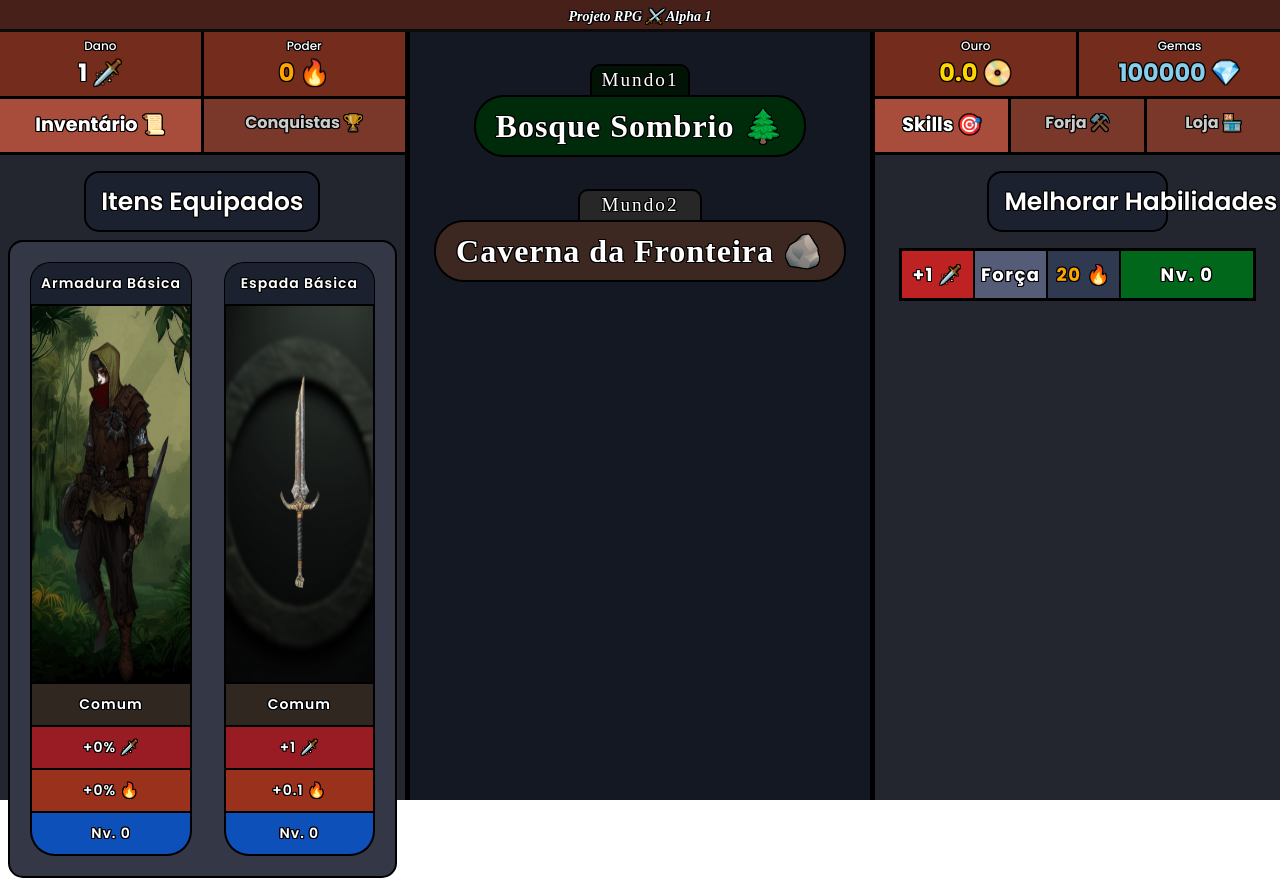
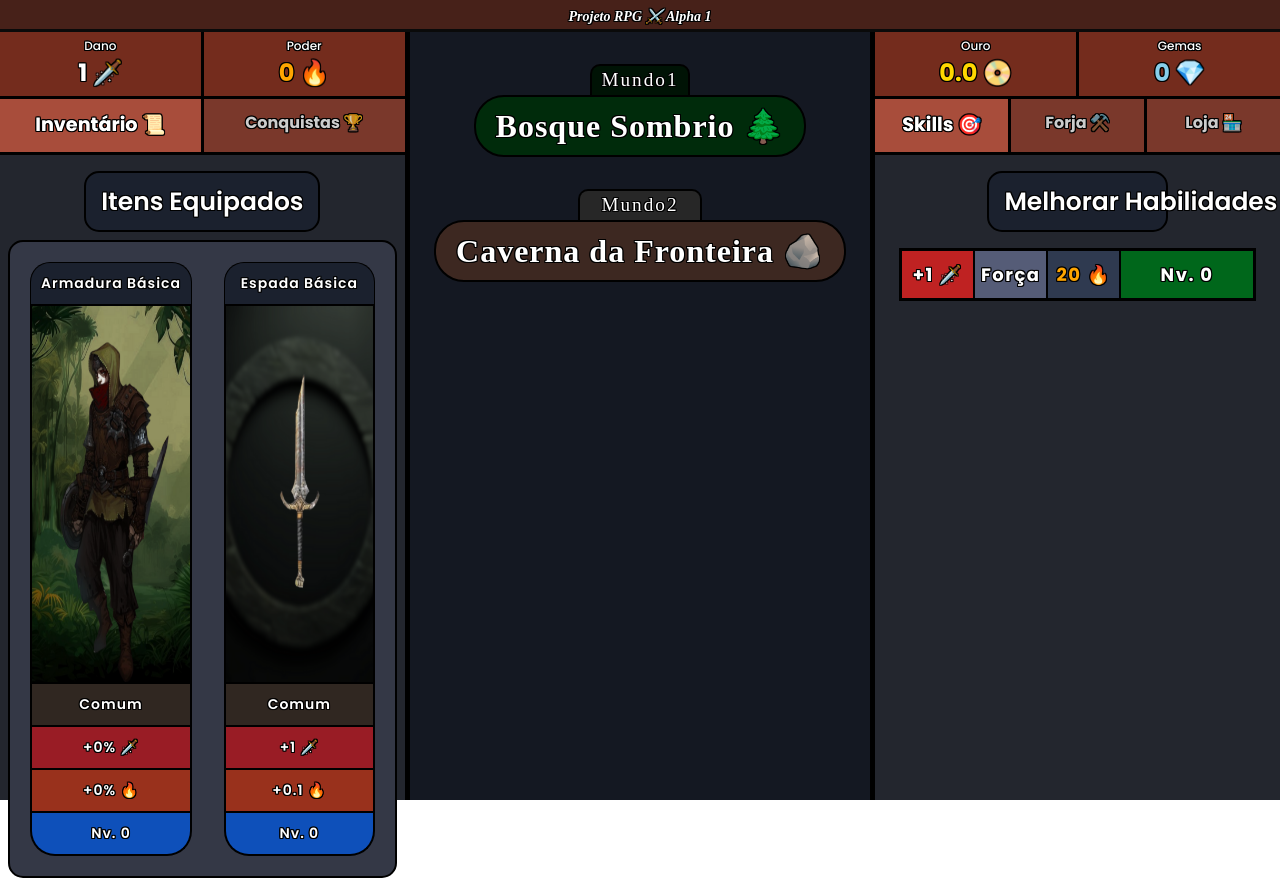
Before and after one commit to bigjujas/projetorpg, a React (Vite) app: page / in a window 1280 px wide. Built offline with nearby package versions, Linux system fonts and the light colour scheme; a web font is replaced by a local one.

Commit message:
fix rapidinho

```diff
--- a/src/App.tsx
+++ b/src/App.tsx
@@ -14,7 +14,7 @@ export const App = () => {
   const [playerDamage, setPlayerDamage] = useState<number>(0); // Dano do Jogador
   const [playerPower, setPlayerPower] = useState<number>(0); // Poder do jogador
   const [playerCoins, setPlayerCoins] = useState<number>(0); // Moedas do jogador
-  const [playerGems, setPlayerGems] = useState<number>(100000); // Gemas do jogador
+  const [playerGems, setPlayerGems] = useState<number>(0); // Gemas do jogador
   const [currentEnemy, setCurrentEnemy] = useState<Enemy>(enemies.goblin); // Inimigo inicial
   const [currentWeapon, setCurrentWeapon] = useState<Item>(items.starterSword) // Arma Inicial
   const [currentArmor, setCurrentArmor] = useState<Item>(items.starterArmor) // Armadura Inicial
```
